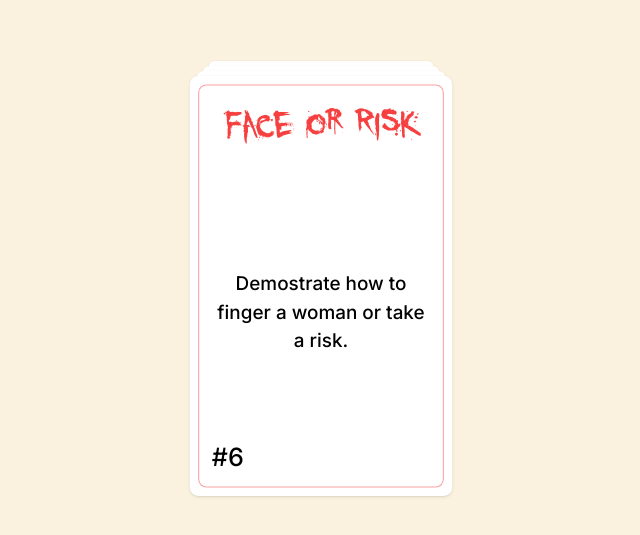
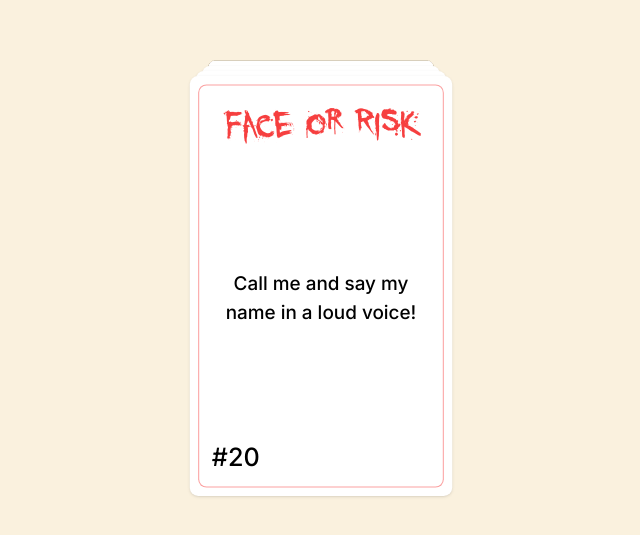
Before and after one commit to blyncnov/face-or-risk, a Next.js app: page /game in a window 1280 px wide. Shown: the part 129-664 px from the top of the page, without its empty margins (319-959 px from the left). Built offline with nearby package versions, Linux system fonts and the light colour scheme.

Commit message:
Face or Risk: new year game inclusive

```diff
--- a/package.json
+++ b/package.json
@@ -12,9 +12,13 @@
     "lucide": "^0.303.0",
     "next": "14.0.4",
     "react": "^18",
+    "react-canvas-confetti": "^1.4.0",
+    "react-confetti": "^6.1.0",
+    "react-confetti-explosion": "^2.1.2",
     "react-dom": "^18",
     "react-hot-toast": "^2.4.1",
-    "react-icons": "^4.12.0"
+    "react-icons": "^4.12.0",
+    "react-use": "^17.4.2"
   },
   "devDependencies": {
     "@types/node": "^20",
--- a/src/app/card.css
+++ b/src/app/card.css
@@ -16,6 +16,8 @@
   left: 50%;
   transform: translate(-50%, -50%);
   transition: transform 200ms;
+
+  /* animation: 700ms ease 0s 1 normal forwards running swap; */
 }
 
 .card:nth-last-child(n + 4) {
--- a/src/app/game/page.tsx
+++ b/src/app/game/page.tsx
@@ -14,31 +14,116 @@ interface GameProps {
   dare: string;
 }
 
+// const GameDares: GameProps[] = [
+//   {
+//     id: 1,
+//     dare: "Everyone who is still in contact with their ex takes a shot.",
+//   },
+//   {
+//     id: 2,
+//     dare: "Explain BDSM to your 8-year-old sibling in 30 seconds or take a risk.",
+//   },
+
+//   {
+//     id: 3,
+//     dare: "Everyone who has never had sex, take a risk.",
+//   },
+//   {
+//     id: 4,
+//     dare: "Anyone putting on white underwear take a risk.",
+//   },
+//   {
+//     id: 5,
+//     dare: "Everyone who is single take a risk.",
+//   },
+//   {
+//     id: 6,
+//     dare: "Demostrate how to finger a woman or take a risk.",
+//   },
+// ];
+
+// New year Question
 const GameDares: GameProps[] = [
   {
     id: 1,
-    dare: "Everyone who is still in contact with their ex takes a shot.",
+    dare: "Write am the love of your life in your status with name.",
   },
   {
     id: 2,
-    dare: "Explain BDSM to your 8-year-old sibling in 30 seconds or take a risk.",
+    dare: "Send me your best picture.",
   },
 
   {
     id: 3,
-    dare: "Everyone who has never had sex, take a risk.",
+    dare: "Make me laugh.",
   },
   {
     id: 4,
-    dare: "Anyone putting on white underwear take a risk.",
+    dare: "Tell me what u think of me.",
   },
   {
     id: 5,
-    dare: "Everyone who is single take a risk.",
+    dare: "Send me a pic of you.",
   },
   {
     id: 6,
-    dare: "Demostrate how to finger a woman or take a risk.",
+    dare: "Ask me a candle light dinner.",
+  },
+  {
+    id: 7,
+    dare: "Put my picture as your dp for 24 hours.",
+  },
+  {
+    id: 8,
+    dare: "Tell me your nickname.",
+  },
+  {
+    id: 9,
+    dare: "What do you feel about me?",
+  },
+  {
+    id: 10,
+    dare: "Tell me the stupidest thing you did in your life.",
+  },
+  {
+    id: 11,
+    dare: "Buy me the most expensive gift till i satisfy.",
+  },
+  {
+    id: 12,
+    dare: "Send me a funny picture.",
+  },
+  {
+    id: 13,
+    dare: "Send me 10 friendship messages.",
+  },
+  {
+    id: 14,
+    dare: "Write a text about me and send it to me.",
+  },
+  {
+    id: 15,
+    dare: "The thing you want to be change about me?",
+  },
+  {
+    id: 16,
+    dare: "What do you hate about me?",
+  },
+  {
+    id: 17,
+    dare: "What is your crazy dream like?",
+  },
+  {
+    id: 18,
+    dare: "What is the easiest way to get to a Heaven quickly?",
+  },
+  {
+    id: 19,
+    dare: "What will happen, if Money starts growing on trees?",
+  },
+  {
+    id: 20,
+    dare: "Call me and say my name in a loud voice!",
   },
 ];
 
@@ -47,8 +132,7 @@ const GameRoom = () => {
   const StackCardRef = useRef<HTMLDivElement | any>(null);
   const cardRef = useRef<HTMLDivElement>(null);
 
-  const [GameCard, setGameCard] =
-    useState<{ id: number; dare: string }[]>(GameDares);
+  const [GameCard, setGameCard] = useState<GameProps[]>(GameDares);
 
   const gameID = searchParams.get("id");
 
@@ -58,34 +142,27 @@ const GameRoom = () => {
     setGameCard(NewCardDeck);
 
     return () => {};
-  }, [GameCard]);
+  }, [GameCard, gameID]);
 
   const ChooseCard = (e: any) => {
-    const lastChildElement = StackCardRef.current?.lastChild;
-    // console.log(lastChildElement);
+    let lastChildElement = StackCardRef.current?.lastChild;
+    console.log(lastChildElement.style);
 
-    if (cardRef.current && cardRef.current.style) {
-      const style = cardRef.current.style;
-
+    if (!cardRef.current) return;
     if (!lastChildElement.contains(e.target)) return;
 
-      if (style) {
+    const style = lastChildElement.style;
+
     // Add card Animation
     style.animation = "swap 700ms forwards";
-      }
 
     setTimeout(() => {
-        // Add card Animation
-
-        if (style) {
-          // Add card Animation
+      // Remove card Animation
       style.animation = "";
 
       // Prepend card
       StackCardRef.current?.prepend(lastChildElement);
-        }
     }, 700);
-    }
   };
 
   return (
--- a/src/app/page.tsx
+++ b/src/app/page.tsx
@@ -5,6 +5,7 @@ import { useRouter } from "next/navigation";
 
 // Components
 import Spacer from "@/components/Spacer";
+import EventConfetti from "@/components/Confetti";
 import FaceOrRiskWaitingRoom from "@/components/FaceOrRiskWaitingRoom";
 
 // Utils - lib
@@ -15,6 +16,9 @@ export default function Home() {
 
   // Waiting state
   const [isWaiting, setIsWaiting] = useState(false);
+
+  // New YEAR confetti state
+  const [isExploding, setIsExploding] = useState(true);
 
   // Generate random RoomID String
   const roomID = CreateRoomIDString(10);
@@ -38,6 +42,12 @@ export default function Home() {
       <Spacer>
         <section className="w-full h-full flex flex-col gap-10 justify-center items-center text-center">
           <div className="w-full flex flex-col gap-3">
+            <div className="flex justify-center items-center">
+              <p className="py-2 animate-bounce px-4 shadow-md no-underline rounded-full bg-[var(--secondary-color)] text-white font-sans font-semibold text-sm border-orange btn-primary hover:text-white hover:bg-orange-light focus:outline-none active:shadow-none mr-2">
+                <span className="mr-2 animate-spin">🎊</span>
+                <span className="animate-pulse"> Happy New YEAR</span>
+              </p>
+            </div>
             <div className="game-title text-[30vw] md:text-[12vw] face_or_risk_font">
               <span> Face </span>
               <span> or </span>
@@ -69,6 +79,9 @@ export default function Home() {
 
       {/* Wait in the Waiting Room for few secs*/}
       {isWaiting && <FaceOrRiskWaitingRoom />}
+
+      {/* New YEAR confetti*/}
+      {/* <EventConfetti /> */}
     </main>
   );
 }
--- /dev/null
+++ b/src/components/Confetti.tsx
@@ -0,0 +1,13 @@
+import useWindowSize from "react-use/lib/useWindowSize";
+import Confetti from "react-confetti";
+
+const EventConfetti = () => {
+  const { width, height } = useWindowSize();
+  return (
+    <div className="max-w-full min-w-full w-full">
+      <Confetti width={width} height={height} wind={0} gravity={0.1} />
+    </div>
+  );
+};
+
+export default EventConfetti;
```
Also changed, not shown: 1 other file (tests, documents, lock files or other folders). Lines whose indentation alone changed are shown as unchanged.
